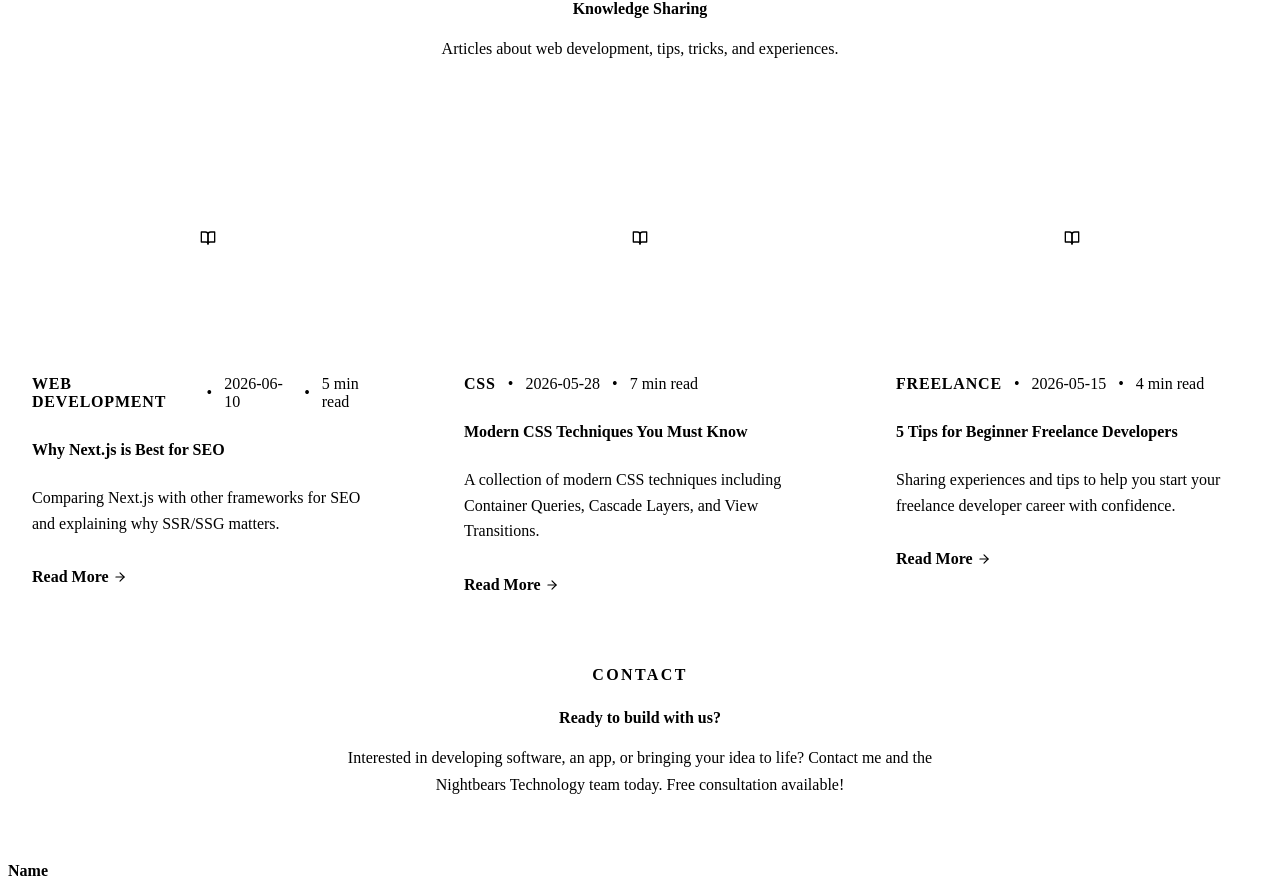
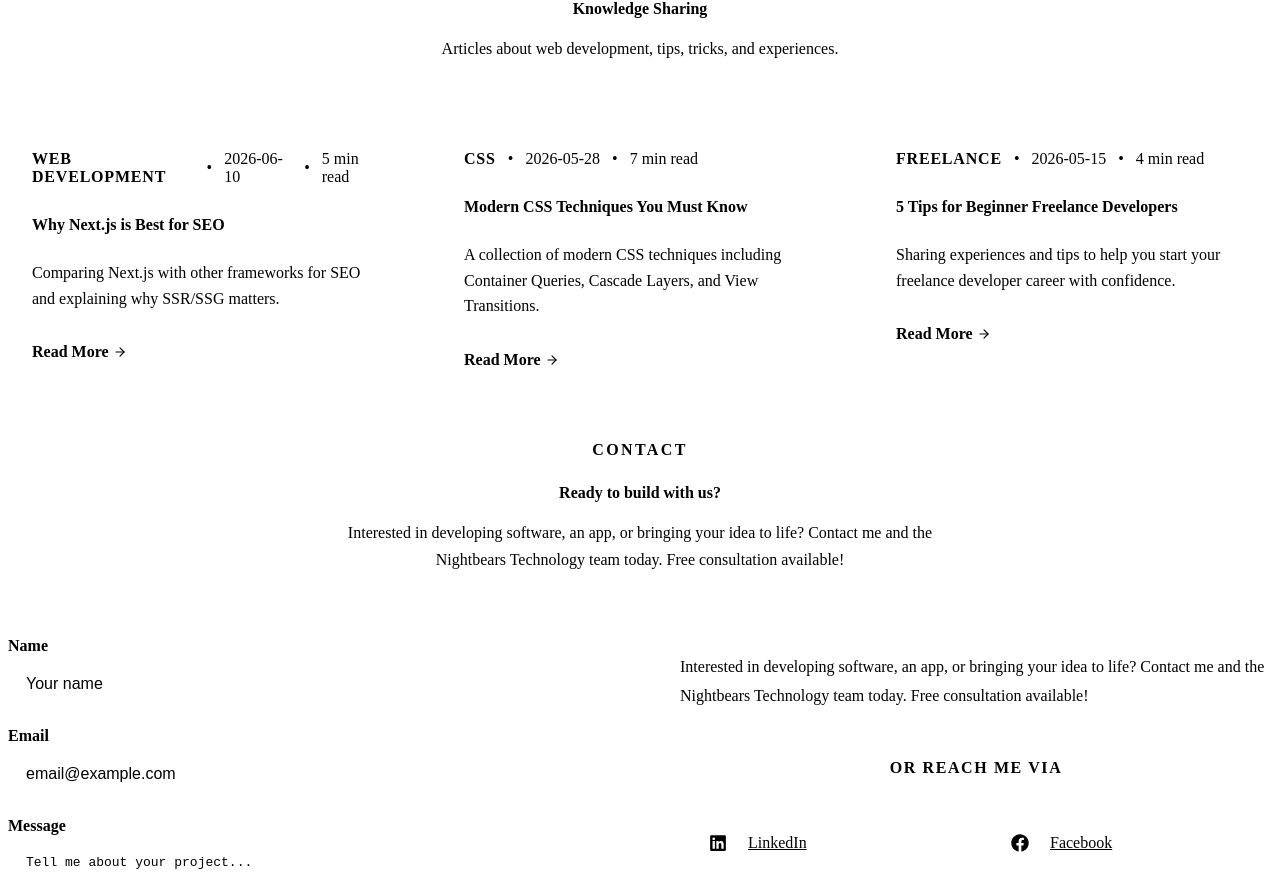
Before and after one commit to DARWINZY/bigbank-personal-web, a Next.js app: page /en in a window 1280 px wide. Shown: the part 3277-4160 px from the top of the page. Built offline with nearby package versions, Linux system fonts and the light colour scheme; a web font is replaced by a local one.

Commit message:
Remove blog placeholder image block

```diff
--- a/src/components/sections/BlogPreview.tsx
+++ b/src/components/sections/BlogPreview.tsx
@@ -1,7 +1,7 @@
 'use client';
 
 import { useTranslations, useLocale } from 'next-intl';
-import { FiArrowRight, FiBookOpen } from 'react-icons/fi';
+import { FiArrowRight } from 'react-icons/fi';
 import AnimatedSection from '@/components/ui/AnimatedSection';
 import SectionTitle from '@/components/ui/SectionTitle';
 import { blogPosts } from '@/data/blog';
@@ -27,11 +27,7 @@ export default function BlogPreview() {
           {blogPosts.map((post, index) => (
             <AnimatedSection key={post.id} delay={index * 0.1}>
               <article className={uiStyles.blogCard}>
-                <div className={uiStyles.blogCardImage}>
-                  <div className={styles.blogPlaceholder}>
-                    <FiBookOpen />
-                  </div>
-                </div>
+
                 <div className={uiStyles.blogCardContent}>
                   <div className={uiStyles.blogCardMeta}>
                     <span className={uiStyles.blogCardCategory}>{post.category}</span>
```
